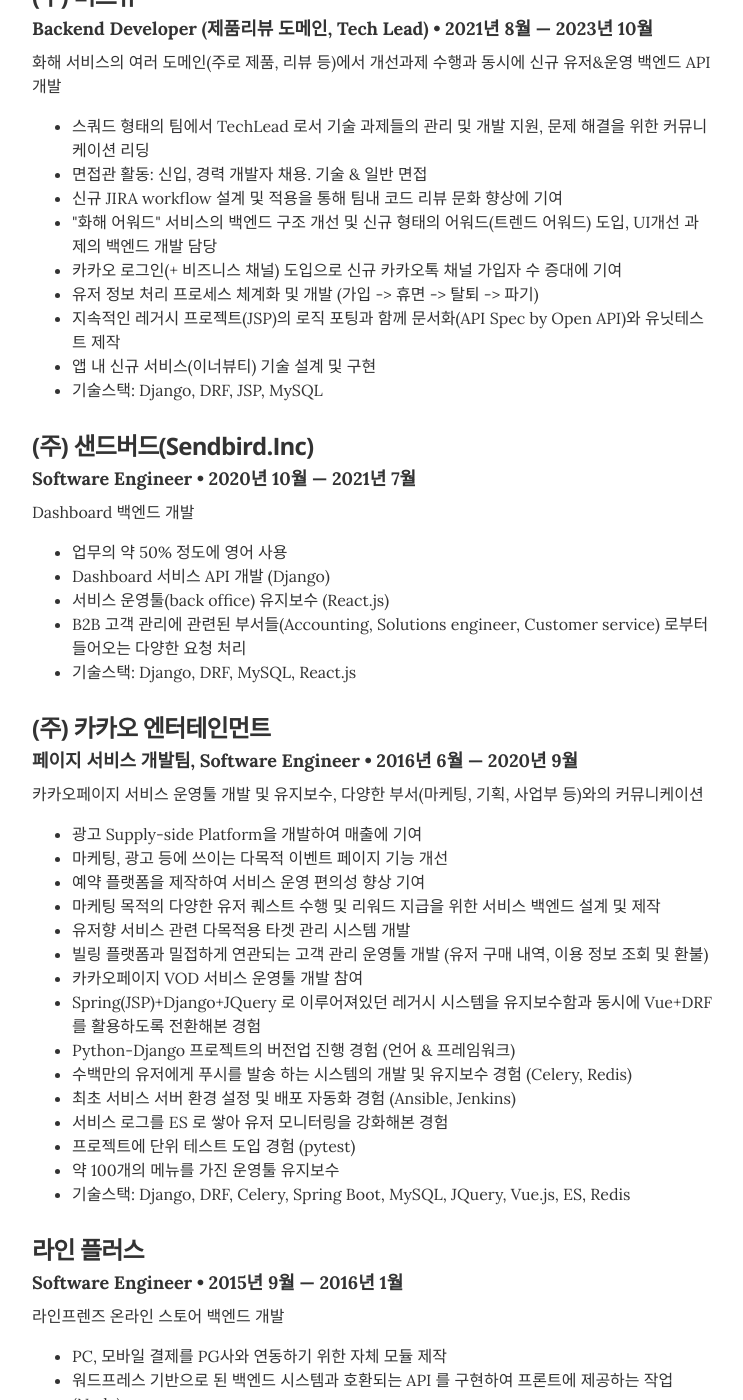
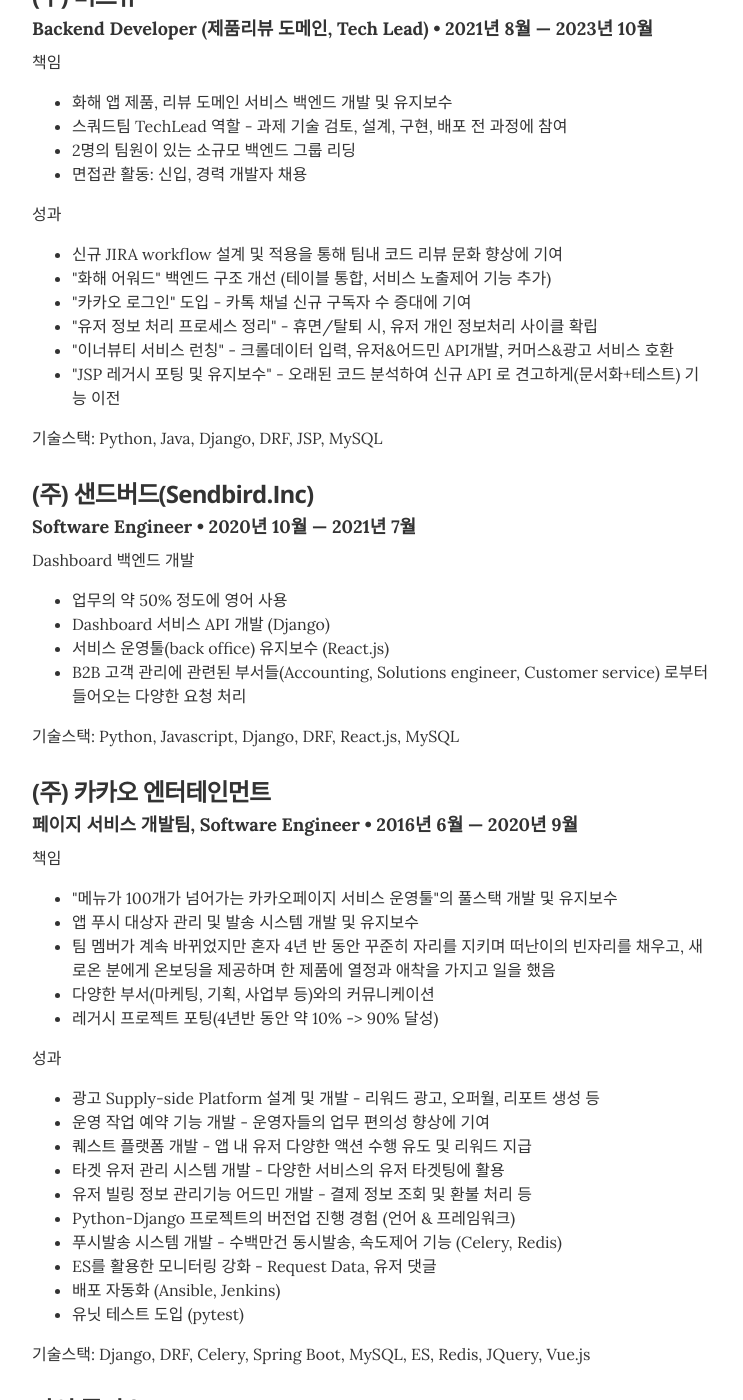
Before and after one commit to Shiwoo-Park/resume, a Jekyll site: the page built from index.html, in a window 1280 px wide and 1400 px high, scrolled down 1086 px. Shown: the whole window, without its empty margins (268-1011 px from the left). Built offline with Jekyll 4.4.1, drawn with Linux system fonts in a browser that asks for light colours.

Commit message:
updated resume

```diff
--- a/_data/experience.yml
+++ b/_data/experience.yml
@@ -3,77 +3,96 @@
   position: Backend Developer (제품리뷰 도메인, Tech Lead)
   duration: 2021년 8월 &mdash;  2023년 10월
   summary: |
-    화해 서비스의 여러 도메인(주로 제품, 리뷰 등)에서 개선과제 수행과 동시에 신규 유저&운영 백엔드 API 개발
+    책임
     <ul>
-      <li>스쿼드 형태의 팀에서 TechLead 로서 기술 과제들의 관리 및 개발 지원, 문제 해결을 위한 커뮤니케이션 리딩</li>
-      <li>면접관 활동: 신입, 경력 개발자 채용. 기술 & 일반 면접</li>
+      <li>화해 앱 제품, 리뷰 도메인 서비스 백엔드 개발 및 유지보수</li>
+      <li>스쿼드팀 TechLead 역할 - 과제 기술 검토, 설계, 구현, 배포 전 과정에 참여</li>
+      <li>2명의 팀원이 있는 소규모 백엔드 그룹 리딩</li>
+      <li>면접관 활동: 신입, 경력 개발자 채용</li>
+    </ul>
+
+    성과
+    <ul>
       <li>신규 JIRA workflow 설계 및 적용을 통해 팀내 코드 리뷰 문화 향상에 기여</li>
-      <li>"화해 어워드" 서비스의 백엔드 구조 개선 및 신규 형태의 어워드(트렌드 어워드) 도입, UI개선 과제의 백엔드 개발 담당</li>
-      <li>카카오 로그인(+ 비즈니스 채널) 도입으로 신규 카카오톡 채널 가입자 수 증대에 기여</li>
-      <li>유저 정보 처리 프로세스 체계화 및 개발 (가입 -> 휴면 -> 탈퇴 -> 파기)</li>
-      <li>지속적인 레거시 프로젝트(JSP)의 로직 포팅과 함께 문서화(API Spec by Open API)와 유닛테스트 제작</li>
-      <li>앱 내 신규 서비스(이너뷰티) 기술 설계 및 구현</li>
-      <li>기술스택: Django, DRF, JSP, MySQL</li>
+      <li>"화해 어워드" 백엔드 구조 개선 (테이블 통합, 서비스 노출제어 기능 추가)</li>
+      <li>"카카오 로그인" 도입 - 카톡 채널 신규 구독자 수 증대에 기여</li>
+      <li>"유저 정보 처리 프로세스 정리" - 휴면/탈퇴 시, 유저 개인 정보처리 사이클 확립</li>
+      <li>"이너뷰티 서비스 런칭" - 크롤데이터 입력, 유저&어드민 API개발, 커머스&광고 서비스 호환</li>
+      <li>"JSP 레거시 포팅 및 유지보수" - 오래된 코드 분석하여 신규 API 로 견고하게(문서화+테스트) 기능 이전</li>
     </ul>
+
+    기술스택: Python, Java, Django, DRF, JSP, MySQL
 
 - company: (주) 샌드버드(Sendbird.Inc)
   position: Software Engineer
   duration: 2020년 10월 &mdash; 2021년 7월
   summary: |
     Dashboard 백엔드 개발
+
     <ul>
       <li>업무의 약 50% 정도에 영어 사용</li>
       <li>Dashboard 서비스 API 개발 (Django)</li>
       <li>서비스 운영툴(back office) 유지보수 (React.js)</li>
       <li>B2B 고객 관리에 관련된 부서들(Accounting, Solutions engineer, Customer service) 로부터 들어오는 다양한 요청 처리</li>
-      <li>기술스택: Django, DRF, MySQL, React.js</li>
     </ul>
+
+    기술스택: Python, Javascript, Django, DRF, React.js, MySQL
 
 - company: (주) 카카오 엔터테인먼트
   position: 페이지 서비스 개발팀, Software Engineer
   duration: 2016년 6월 &mdash; 2020년 9월
   summary: |
-    카카오페이지 서비스 운영툴 개발 및 유지보수, 다양한 부서(마케팅, 기획, 사업부 등)와의 커뮤니케이션
+    책임
     <ul>
-      <li>광고 Supply-side Platform을 개발하여 매출에 기여</li>
-      <li>마케팅, 광고 등에 쓰이는 다목적 이벤트 페이지 기능 개선</li>
-      <li>예약 플랫폼을 제작하여 서비스 운영 편의성 향상 기여</li>
-      <li>마케팅 목적의 다양한 유저 퀘스트 수행 및 리워드 지급을 위한 서비스 백엔드 설계 및 제작</li>
-      <li>유저향 서비스 관련 다목적용 타겟 관리 시스템 개발</li>
-      <li>빌링 플랫폼과 밀접하게 연관되는 고객 관리 운영툴 개발 (유저 구매 내역, 이용 정보 조회 및 환불)</li>
-      <li>카카오페이지 VOD 서비스 운영툴 개발 참여</li>
-      <li>Spring(JSP)+Django+JQuery 로 이루어져있던 레거시 시스템을 유지보수함과 동시에 Vue+DRF 를 활용하도록 전환해본 경험</li>
+      <li>"메뉴가 100개가 넘어가는 카카오페이지 서비스 운영툴"의 풀스택 개발 및 유지보수</li>
+      <li>앱 푸시 대상자 관리 및 발송 시스템 개발 및 유지보수</li>
+      <li>팀 멤버가 계속 바뀌었지만 혼자 4년 반 동안 꾸준히 자리를 지키며 떠난이의 빈자리를 채우고, 새로온 분에게 온보딩을 제공하며 한 제품에 열정과 애착을 가지고 일을 했음</li>
+      <li>다양한 부서(마케팅, 기획, 사업부 등)와의 커뮤니케이션</li>
+      <li>레거시 프로젝트 포팅(4년반 동안 약 10% -> 90% 달성)</li>
+    </ul>
+
+    성과
+    <ul>
+      <li>광고 Supply-side Platform 설계 및 개발 - 리워드 광고, 오퍼월, 리포트 생성 등</li>
+      <li>운영 작업 예약 기능 개발 - 운영자들의 업무 편의성 향상에 기여</li>
+      <li>퀘스트 플랫폼 개발 - 앱 내 유저 다양한 액션 수행 유도 및 리워드 지급</li>
+      <li>타겟 유저 관리 시스템 개발 - 다양한 서비스의 유저 타겟팅에 활용</li>
+      <li>유저 빌링 정보 관리기능 어드민 개발 - 결제 정보 조회 및 환불 처리 등</li>
       <li>Python-Django 프로젝트의 버전업 진행 경험 (언어 & 프레임워크)</li>
-      <li>수백만의 유저에게 푸시를 발송 하는 시스템의 개발 및 유지보수 경험 (Celery, Redis)</li>
-      <li>최초 서비스 서버 환경 설정 및 배포 자동화 경험 (Ansible, Jenkins)</li>
-      <li>서비스 로그를 ES 로 쌓아 유저 모니터링을 강화해본 경험</li>
-      <li>프로젝트에 단위 테스트 도입 경험 (pytest)</li>
-      <li>약 100개의 메뉴를 가진 운영툴 유지보수</li>
-      <li>기술스택: Django, DRF, Celery, Spring Boot, MySQL, JQuery, Vue.js, ES, Redis</li>
-    <ul>
+      <li>푸시발송 시스템 개발 - 수백만건 동시발송, 속도제어 기능 (Celery, Redis)</li>
+      <li>ES를 활용한 모니터링 강화 - Request Data, 유저 댓글</li>
+      <li>배포 자동화 (Ansible, Jenkins)</li>
+      <li>유닛 테스트 도입 (pytest)</li>
+    </ul>
+
+    기술스택: Django, DRF, Celery, Spring Boot, MySQL, ES, Redis, JQuery, Vue.js
 
 - company: 라인 플러스
   position: Software Engineer
   duration: 2015년 9월 &mdash; 2016년 1월
   summary: |
     라인프렌즈 온라인 스토어 백엔드 개발
+
     <ul>
       <li>PC, 모바일 결제를 PG사와 연동하기 위한 자체 모듈 제작</li>
       <li>워드프레스 기반으로 된 백엔드 시스템과 호환되는 API 를 구현하여 프론트에 제공하는 작업 (Node)</li>
-      <li>기술스택: Node.js, MySQL, Word Press</li>
     </ul>
+
+    기술스택: Node.js, MySQL, Word Press
 
 - company: 줌 인터넷
   position: 데이터 플랫폼 개발팀, 사원
   duration: 2013년 12월 &mdash; 2015년 8월
   summary: |
     검색엔진(zum.com)에 사용될 다양한 웹 데이터 크롤러, 파서 개발 및 유지보수.
+
     <ul class="resume-item-list">
       <li>약 400 개에 달하는 다양한 웹사이트 파서 개발 및 유지보수</li>
       <li>신규 파서 제작, 관리, 모니터링을 제공하는 서비스 개발하여 신규 사이트 파서 제작 시간 1/5 단축</li>
       <li>대량의 블로그 데이터를 기반으로 고품질 블로그 100개를 추출하는 작업 경험</li>
-      <li>기술스택: Python, Java, Hadoop</li>
     </ul>
+
+    기술스택: Python, Java, Hadoop
 
 # summary: Write about your core competencies in one or two sentences describing your position. If you held the position for a long time, it could be a longer section, including a couple bullet points
 # <ul class="resume-item-list"><li>Ate lots of donuts</li><li>Fell asleep rarely</li><li>Left promptly at end of day (sometimes earlier)</li></ul>
```
